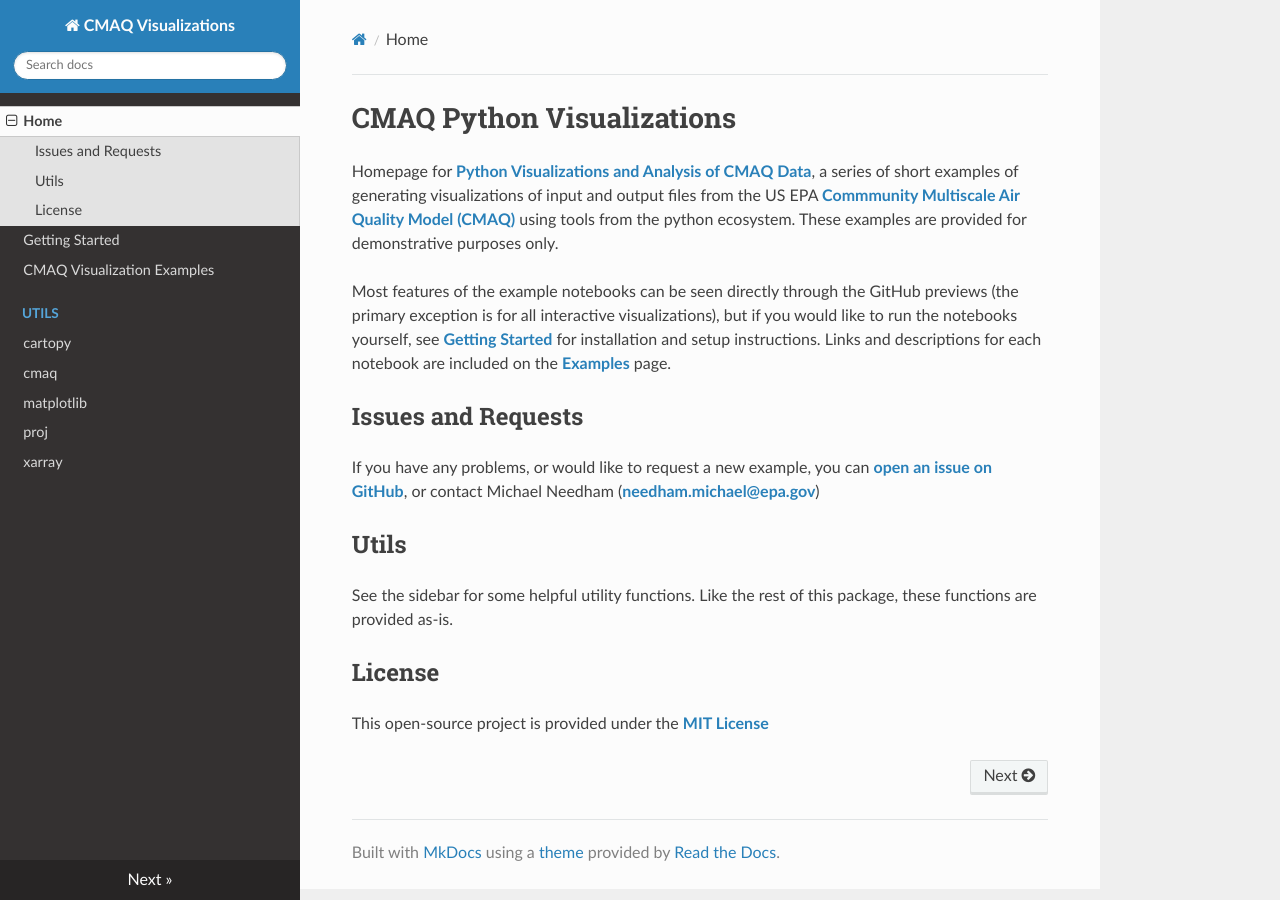
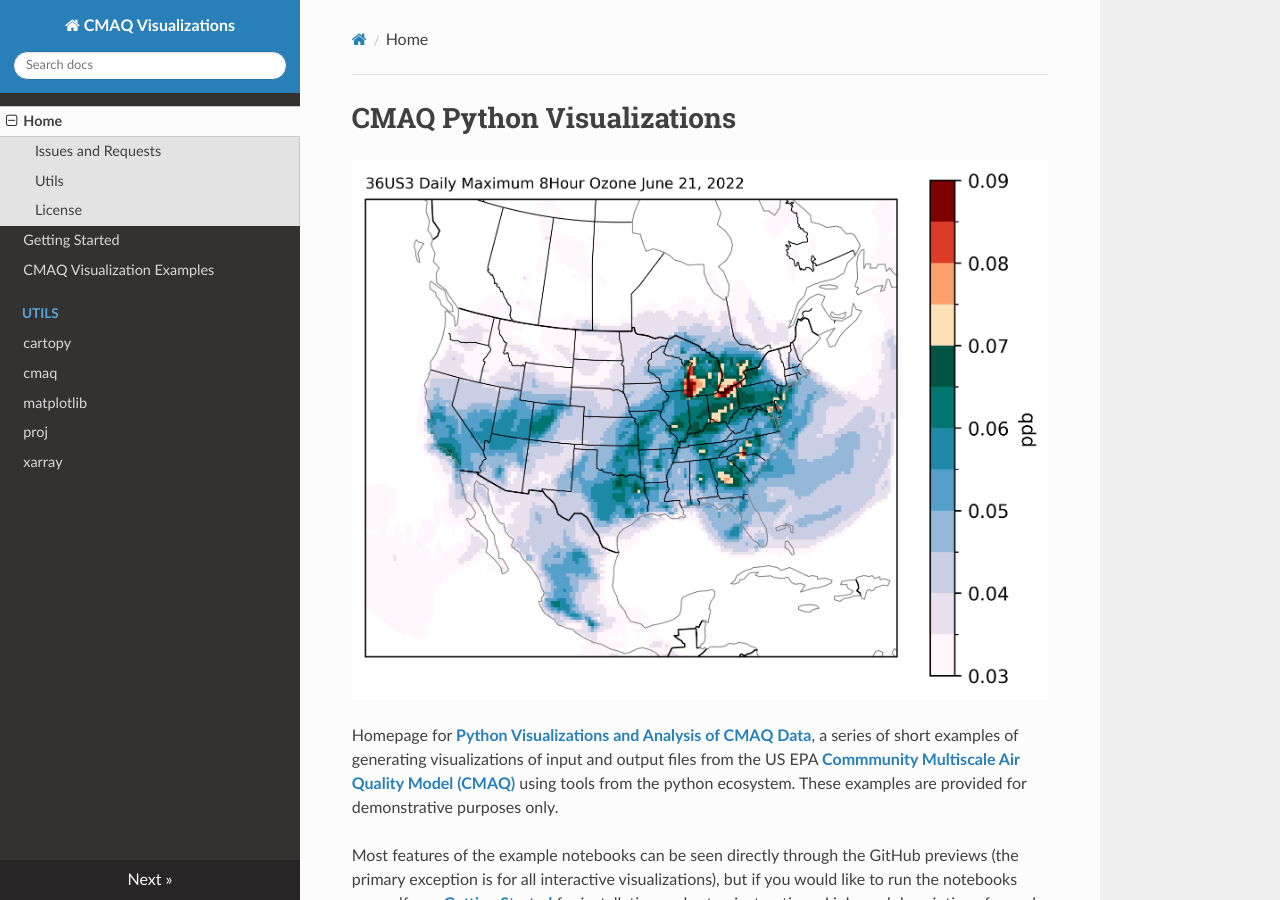
Before and after one commit to needham-michael/cmaq_visualization, an MkDocs documentation site: the page built from docs/index.md, in a window 1280 px wide and 900 px high. Built offline with MkDocs 1.6.1, drawn with Linux system fonts in a browser that asks for light colours; nearby versions of some CDN libraries.

Commit message:
added header image of CMAQ map

```diff
--- a/docs/index.md
+++ b/docs/index.md
@@ -1,5 +1,7 @@
 CMAQ Python Visualizations
 ==========================
+
+![A Static Map Made From CMAQ Output](./_static/header.png)
 
 Homepage for __[Python Visualizations and Analysis of CMAQ Data](https://github.com/needham-michael/cmaq_visualization/tree/main)__, a series of short examples of generating visualizations of input and output files from the US EPA __[Commmunity Multiscale Air Quality Model (CMAQ)](https://github.com/USEPA/CMAQ/tree/main)__ using tools from the python ecosystem. These examples are provided for demonstrative purposes only.
 
```
